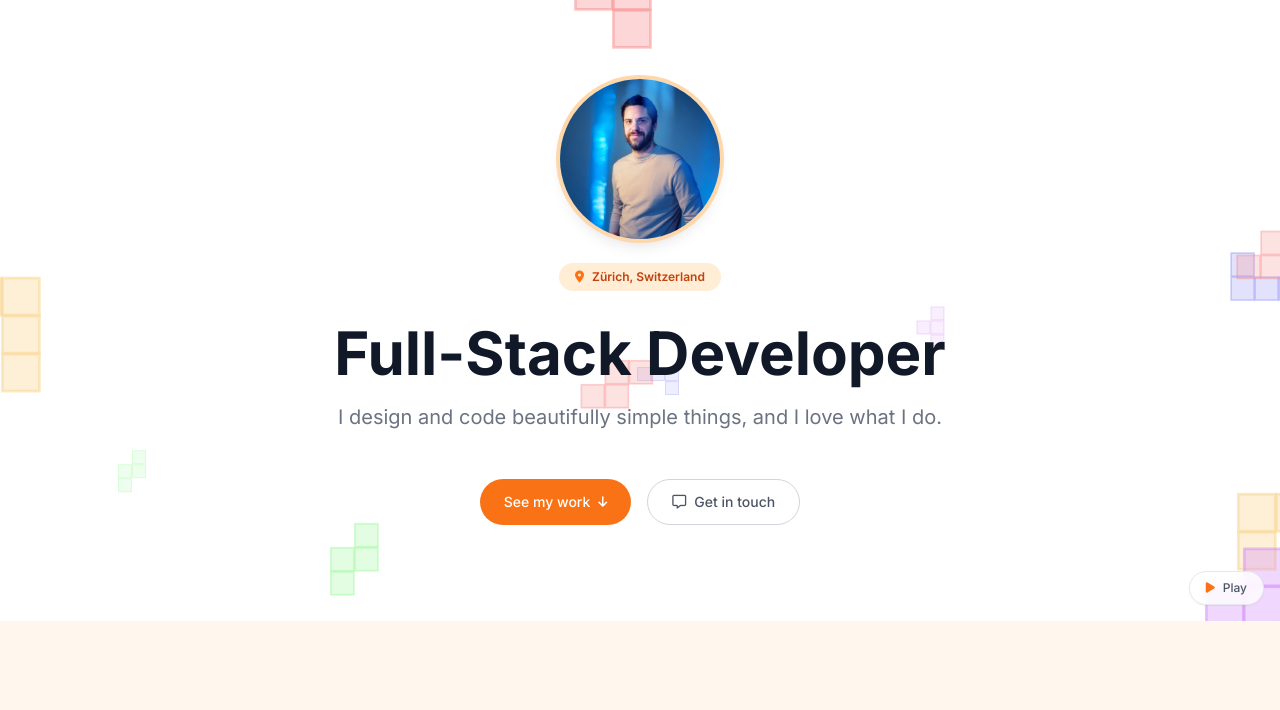
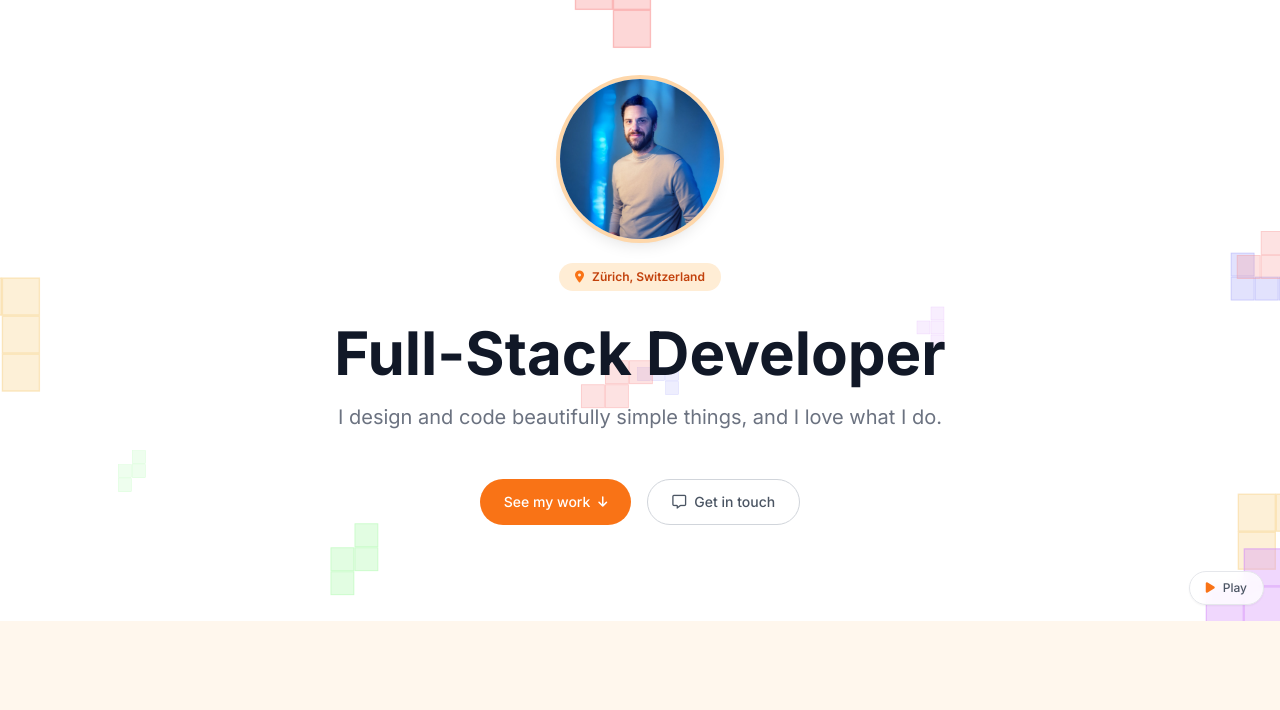
Before and after one commit to cmartinespinosa/carlosmartin.dev, a PHP site: template templates/index.twig in a window 1280 px wide. Shown: the part 65-775 px from the top of the page. Run offline with PHP 8.4, Linux system fonts and the light colour scheme; the template is opened without the code that fills it, so the values that code supplies are empty; some libraries are stand-ins or nearby versions.

Commit message:
thinner borders on background Tetris pieces

```diff
--- a/templates/index.twig
+++ b/templates/index.twig
@@ -411,7 +411,7 @@
                 ctx.fillRect(x, y, l.block - 1, l.block - 1);
                 ctx.globalAlpha = l.alpha + 0.15;
                 ctx.strokeStyle = p.color;
-                ctx.lineWidth = Math.max(1, l.block / 14);
+                ctx.lineWidth = Math.max(0.5, l.block / 28);
                 ctx.strokeRect(x, y, l.block - 1, l.block - 1);
               }
             }
```
